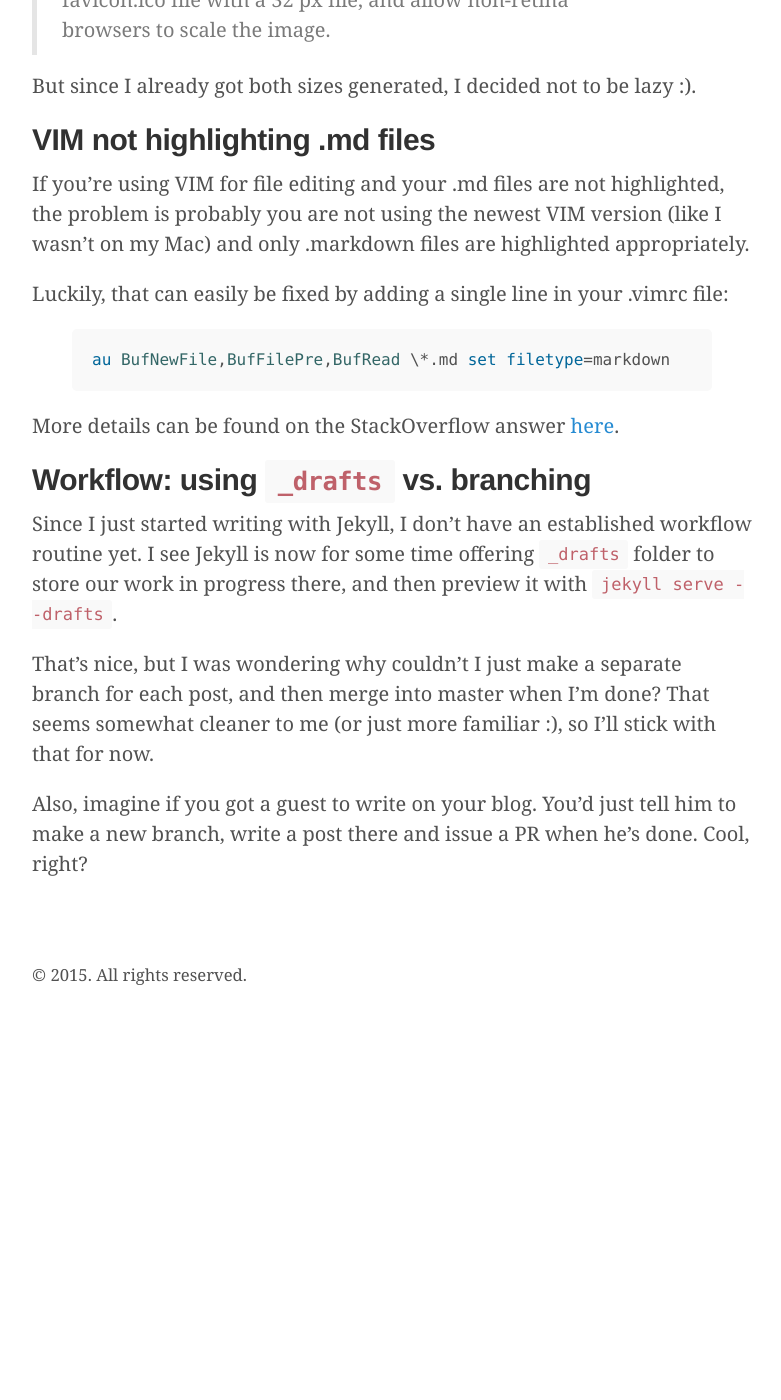
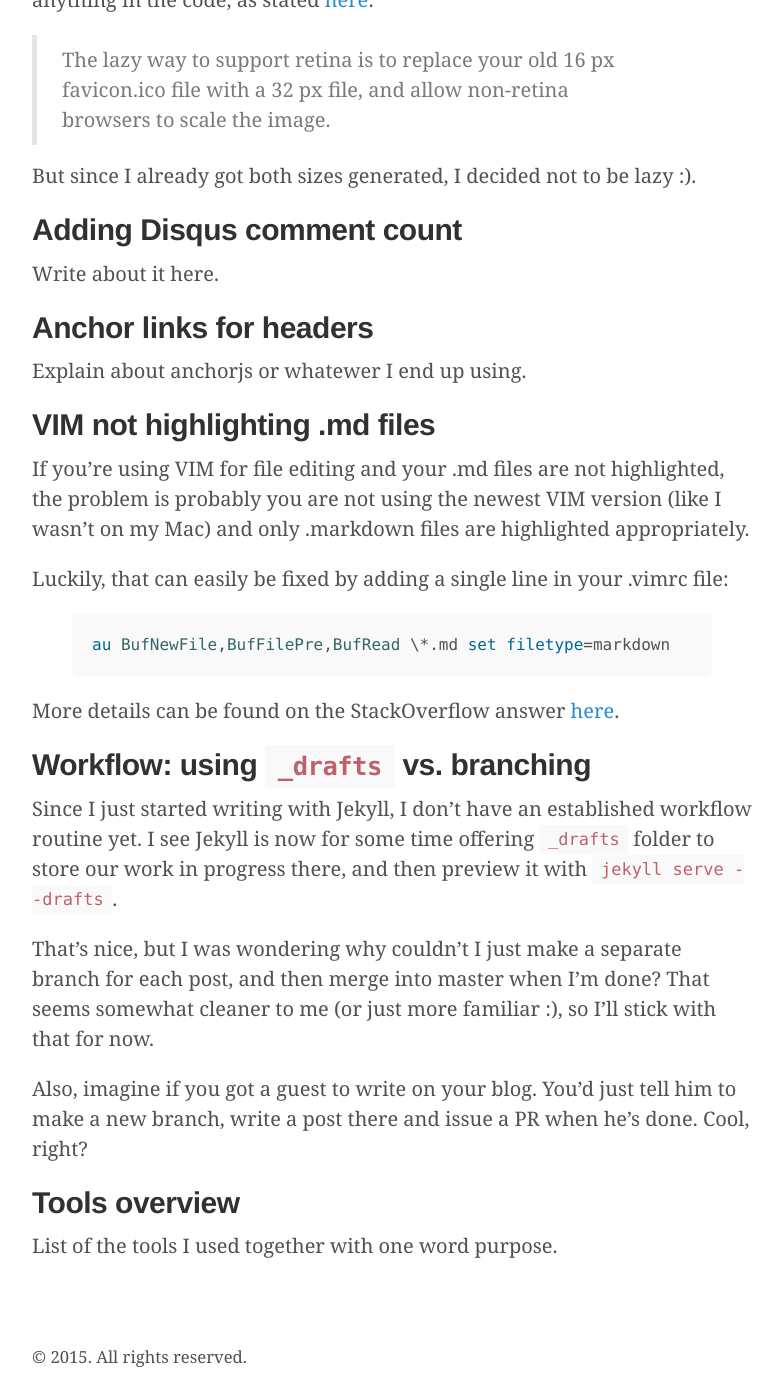
Before and after one commit to matijaSos/matijasos.github.io, a Jekyll site: the page built from _posts/2015-08-15-creating-blog-with-jekyll.md, in a window 1280 px wide and 1400 px high, scrolled down 2678 px. Shown: the whole window, without its empty margins (248-1029 px from the left). Built offline with Jekyll 4.4.1, drawn with Linux system fonts in a browser that asks for light colours; comment, search, counter and statistics services are not loaded; before the commit the page ends 3707 px from its top, so only the background shows below that; some of the changed text lies outside the part shown.

Commit message:
Added anchors to headings in post.

```diff
--- a/_config.yml
+++ b/_config.yml
@@ -17,8 +17,6 @@
 kramdown:
   # Auto-generate ID's for headings
   auto_ids: true
-  # Enable GitHub Flavored Markdown (fenced code blocks)
-  input: GFM
 
 # Assets
 #
--- a/_layouts/default.html
+++ b/_layouts/default.html
@@ -34,5 +34,7 @@
 
   {% include comment_count.html %}
 
+  {% include scripts.html %}
+
   </body>
 </html>
--- a/_posts/2015-08-15-creating-blog-with-jekyll.md
+++ b/_posts/2015-08-15-creating-blog-with-jekyll.md
@@ -83,6 +83,14 @@
 
 But since I already got both sizes generated, I decided not to be lazy :).
 
+## Adding Disqus comment count
+
+Write about it here.
+
+## Anchor links for headers
+
+Explain about anchorjs or whatewer I end up using.
+
 ## VIM not highlighting .md files
 
 If you're using VIM for file editing and your .md files are not highlighted, the problem is probably you are not using
@@ -106,3 +114,7 @@
 
 Also, imagine if you got a guest to write on your blog. You'd just tell him to make a new branch, write a post there and issue a PR
 when he's done. Cool, right?
+
+## Tools overview
+
+List of the tools I used together with one word purpose.
--- a/index.html
+++ b/index.html
@@ -15,6 +15,7 @@
     <time datetime="{{ post.date | date_to_xmlschema }}" class="post-date">{{ post.date | date_to_string }}</time>
 
     {{ post.content }}
+    <!-- Comment count -->
     <a href="{{ site.url }}{{ site.baseurl }}{{ post.url }}#disqus_thread" data-disqus-identifier="{{ post.url }}">Be the first to comment!</a>
 
   </article>
```
Also changed, not shown: _includes/scripts.html (added, +9 -0 lines).
